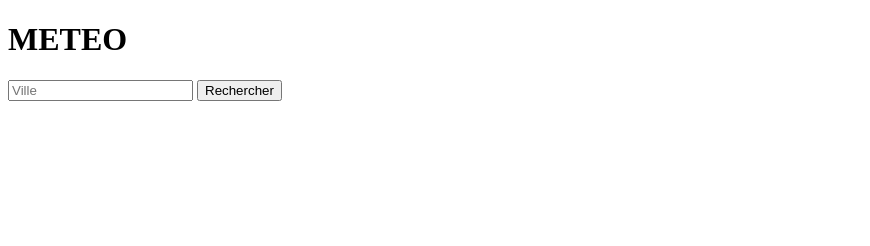
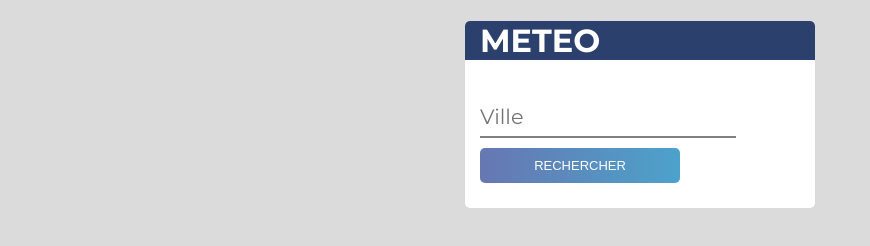
Before and after one commit to XaviLami/API_OS, a plain HTML site: page index.html in a window 1280 px wide. Shown: the whole page, without its empty margins (0-870 px from the left). Drawn offline with Linux system fonts and the light colour scheme.

Commit message:
add style

```diff
--- a/index.html
+++ b/index.html
@@ -1,17 +1,25 @@
 <!DOCTYPE html>
 <html lang="fr">
+
 <head>
   <meta charset="utf-8">
   <meta name="viewport" content="width=device-width, initial-scale=1">
   <title>Météo</title>
   <script src="script.js" defer></script>
-  </head>
+  <link rel="stylesheet" href="style.css">
+
 <body>
+  <div class="main-box">
+    <div class="box-title">
       <h1>METEO</h1>
-    <input type="text" id="champ" placeholder="Ville">
-    <button type="button" id="btn">Rechercher</button>
+    </div>
+    <section class="content">
+      <input type="text" class="form__field" placeholder="Ville" id='champ' required />
+      <button class="button_search" id="btn"><span>Rechercher</span></button>
       <div id="temp"></div>
       <div id="humidity"></div>
-    <div id="description"></div>
+    </section>
+  </div>
 </body>
+
 </html>
--- /dev/null
+++ b/style.css
@@ -0,0 +1,93 @@
+@import url('https://fonts.googleapis.com/css2?family=Montserrat:wght@100;200;300;400;500;700&display=swap');
+
+body {
+    font-family: 'Montserrat', sans-serif;
+    background-color: rgb(219, 219, 219);
+}
+
+.main-box {
+    width: 350px;
+    display: block;
+    margin: auto;
+    background-color: #fff;
+    border-radius: 5px;
+}
+
+.content {
+    padding: 15px;
+}
+
+.box-title {
+    border-radius: 5px 5px 0 0;
+    background-color: rgb(43, 64, 109);
+    color: #fff;
+    padding: 0 2px 0 15px;
+}
+
+.form__group {
+  position: relative;
+  padding: 15px 0 0;
+  margin-top: 10px;
+  width: 50%;
+}
+
+.form__field {
+  font-family: inherit;
+  width: 80%;
+  border: 0;
+  border-bottom: 2px solid gray;
+  outline: 0;
+  font-size: 1.3rem;
+  color: #000;
+  padding: 7px 0;
+  background: transparent;
+  transition: border-color 0.2s;
+}
+.form_field::placeholder {
+  color: transparent;
+}
+.form__label {
+  position: absolute;
+  top: 0;
+  display: block;
+  transition: 0.2s;
+  font-size: 1rem;
+  color: gray;
+}
+
+.button_search {
+  border-radius: 5px;
+  background: linear-gradient(to right, #6777b2, #4ca2cb) !important;
+  border: none;
+  color: #FFFFFF;
+  text-align: center;
+  text-transform: uppercase;
+  font-size: 13px;
+  padding: 10px;
+  width: 200px;
+  transition: all 0.4s;
+  cursor: pointer;
+  margin: 10px 0;
+  position: relative;
+}
+.button_search span {
+  cursor: pointer;
+  display: inline-block;
+  position: relative;
+  transition: 0.4s;
+}
+.button_search span:after {
+  content: '\00bb';
+  position: absolute;
+  opacity: 0;
+  top: 0;
+  right: -20px;
+  transition: 0.5s;
+}
+.button_search:hover span {
+  padding-right: 25px;
+}
+.button_search:hover span:after {
+  opacity: 1;
+  right: 0;
+}
```
Lines whose indentation alone changed are shown as unchanged.
